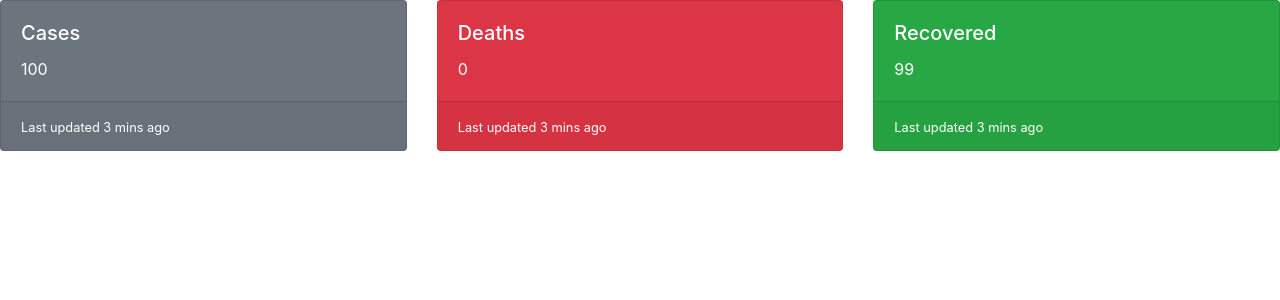
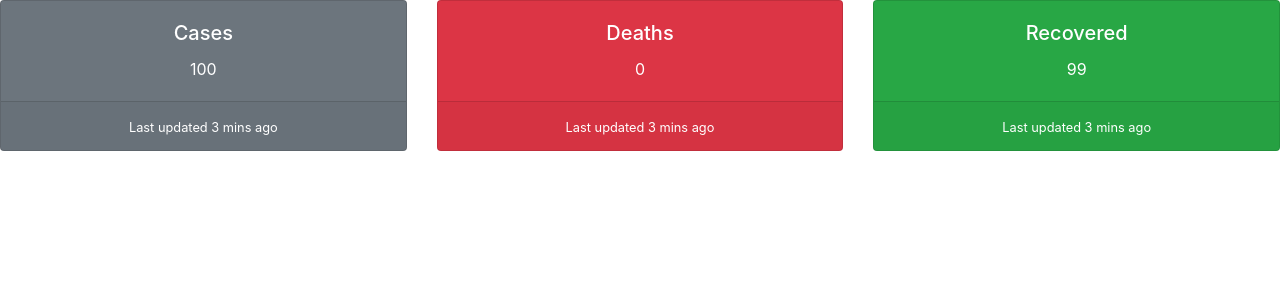
Before and after one commit to Clevelandjr/covid-19, a React (Create React App) app in the folder covid/: page / in a window 1280 px wide. Shown: the top 300 px of the page. Built offline with nearby package versions, Linux system fonts and the light colour scheme.

Commit message:
centered text in cards

```diff
--- a/covid/src/App.js
+++ b/covid/src/App.js
@@ -7,7 +7,7 @@ function App() {
   return (
     <div>
       <CardDeck>
-  <Card bg="secondary" text="white">
+  <Card bg="secondary" text="white" className="text-center">
 
     <Card.Body>
       <Card.Title>Cases</Card.Title>
@@ -19,7 +19,7 @@ function App() {
       <small>Last updated 3 mins ago</small>
     </Card.Footer>
   </Card>
-  <Card bg="danger" text="white">
+  <Card bg="danger" text="white" className="text-center">
 
     <Card.Body>
       <Card.Title>Deaths</Card.Title>
@@ -31,7 +31,7 @@ function App() {
       <small>Last updated 3 mins ago</small>
     </Card.Footer>
   </Card>
-  <Card bg="success" text="white">
+  <Card bg="success" text="white" className="text-center">
 
     <Card.Body>
       <Card.Title>Recovered</Card.Title>
```
